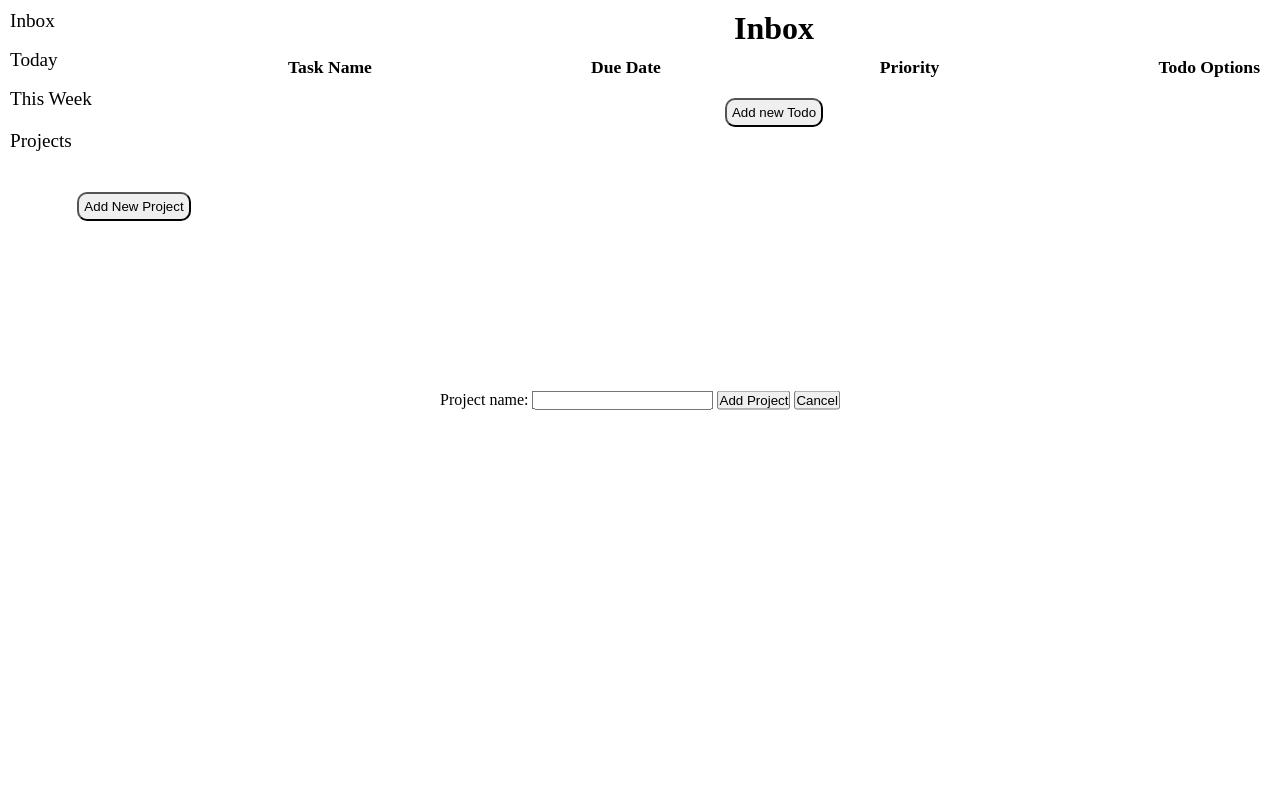
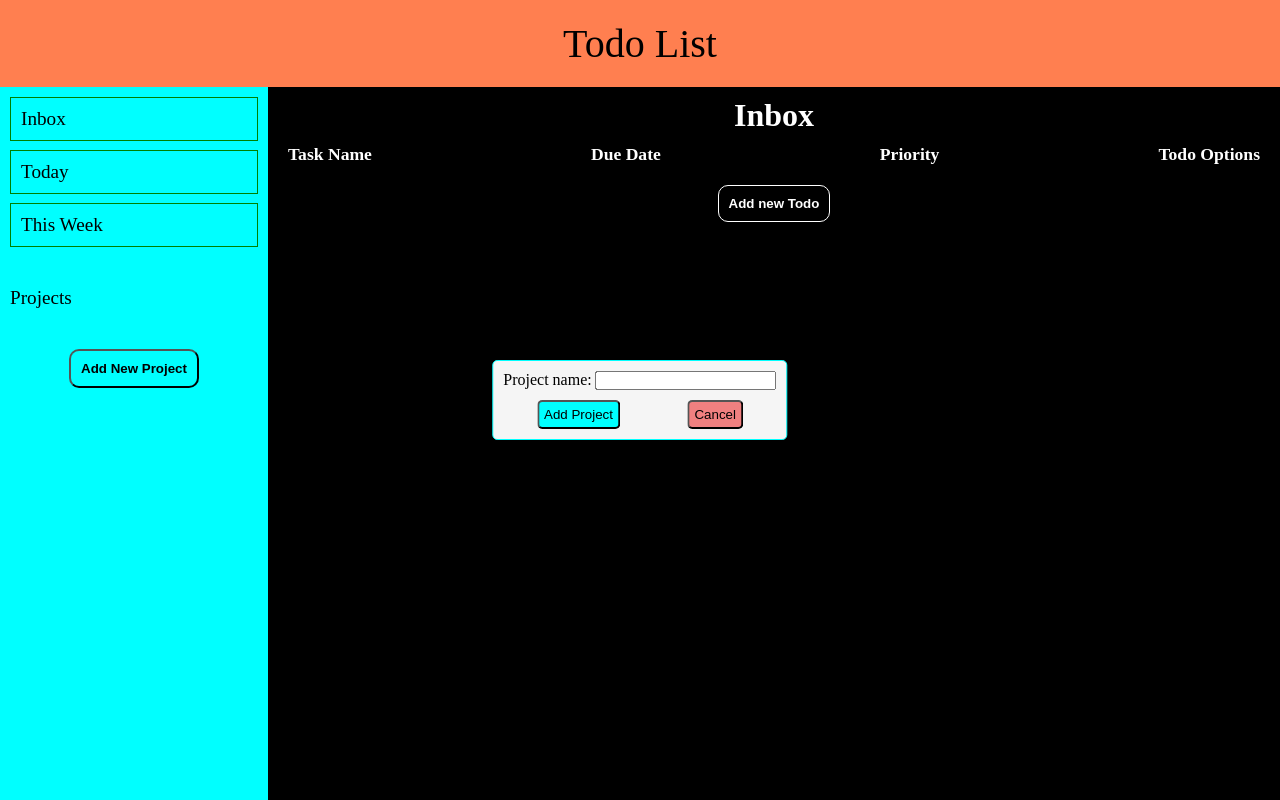
Before and after one commit to DigitalKnight0/todo-list, a plain HTML site: page index.html in a window 1280 px wide. Both pictures are taken after a click on the button "Add New Project". Drawn offline with Linux system fonts and the light colour scheme.

Commit message:
Add minimal stylings

```diff
--- a/index.html
+++ b/index.html
@@ -9,7 +9,7 @@
     <title>Document</title>
 </head>
 <body>
-    <div class="header"></div>
+    <div class="header">Todo List</div>
     <div class="content">
         <div class="sidebar">
             <div class="defaults">
@@ -37,10 +37,14 @@
 
     <div class="form-wrapper n-project hidden">
         <form action="" class="project-form">
+            <div>
                 <label for="project-name">Project name: </label>
                 <input type="text" id="project-name" required>
+            </div>
+            <div class="form-buttons">
                 <button>Add Project</button>
                 <button class="cancel" type="button">Cancel</button>
+            </div>
         </form>
     </div>
 
@@ -65,26 +69,36 @@
                     </select>
                 </li>
             </ul>
+            <div class="form-buttons">
                 <button>Add Todo</button>
                 <button class="cancel" type="button">Cancel</button>
+            </div>
         </form>
     </div>
 
     <div class="form-wrapper e-todo hidden">
         <form action="" class="edit-todo-form">
             <p>Edit Todo</p>
+            <ul>
+                <li>
                     <label for="date">Due Date</label>
                     <input type="date" id="date" required>
+                </li>
+                <li>
                     <label for="priority">Priority:</label>
                     <select name="priority" id="priority">
                         <option value="low">Low</option>
                         <option value="Medium">Medium</option>
                         <option value="High">High</option>
                       </select>
+                </li>
+            </ul>
             <input type="hidden" id="index">
             <input type="hidden" id="project">
+            <div class="form-buttons">
                 <button>Save Changes</button>
                 <button class="cancel" type="button">Cancel</button>
+            </div>
         </form>
     </div>
 
--- a/style.css
+++ b/style.css
@@ -15,21 +15,44 @@ body{
     display: flex;
 }
 
+.header{
+    font-size: 2.5rem;
+    text-align: center;
+    background-color: coral;
+    padding: 20px;
+}
+
 .sidebar{
     flex: 1;
     display: flex;
     flex-direction: column;
     padding: 10px;
-    gap: 20px;
+    gap: 40px;
+    background-color: aqua;
+}
 
+.sidebar button{
+    background-color: transparent;
+    font-weight: bold;
+}
+
+.sidebar button:hover{
+    background-color: black;
+    color: white;
+    border: 1px solid white;
 }
 
 .defaults{
-    height: 100px;
+    height: 150px;
     display: flex;
     flex-direction: column;
     font-size: 1.2rem;
     justify-content: space-between;
+}
+
+.defaults > *{
+    border: 1px solid green;
+    padding: 10px;
 }
 
 .sidebar > div:nth-child(2){
@@ -48,6 +71,7 @@ body{
     justify-content: space-between;
     padding: 8px;
     align-items: center;
+    border: 1px solid darkgreen;
 }
 
 .projects{
@@ -71,6 +95,15 @@ body{
 .todo-list{
     flex: 4;
     padding: 10px;
+    background-color: black;
+    color: white;
+}
+
+.todo-list button{
+    background-color: transparent;
+    border: 1px solid white;
+    color: white;
+    font-weight: bold;
 }
 
 .todo-header{
@@ -139,8 +172,55 @@ form{
 
 .new-todo, .new-project{
     align-self: center;
+    padding: 10px;
+    border-radius: 10px;
+}
+
+form{
+    background-color: whitesmoke;
+    border: 1px solid aqua;
+    border-radius: 5px;
+    display: flex;
+    flex-direction: column;
+    padding: 10px;
+    gap: 10px;
+}
+
+form>ul{
+    display: flex;
+    flex-direction: column;
+    list-style-type: none;
+    gap: 5px;
+}
+
+form button{
+    background-color: cyan;
     padding: 5px;
-    border-radius: 10px;
+    border-radius: 5px;
+}
+
+form button:hover{
+    opacity: 0.7
+}
+
+.form-buttons{
+    display: flex;
+    justify-content: space-around;
+}
+
+.cancel{
+    background-color: lightcoral;
+}
+
+.project-tab:hover, .defaults>p:hover{
+    background-color: lightgreen;
+    border: 1px solid white;
+}
+
+.todo-list button:hover{
+    background-color: white;
+    color: black;
+    border: none;
 }
 
 .hidden{
```
Also changed, not shown: main.js (+2 -2 lines). Lines whose indentation alone changed are shown as unchanged.
